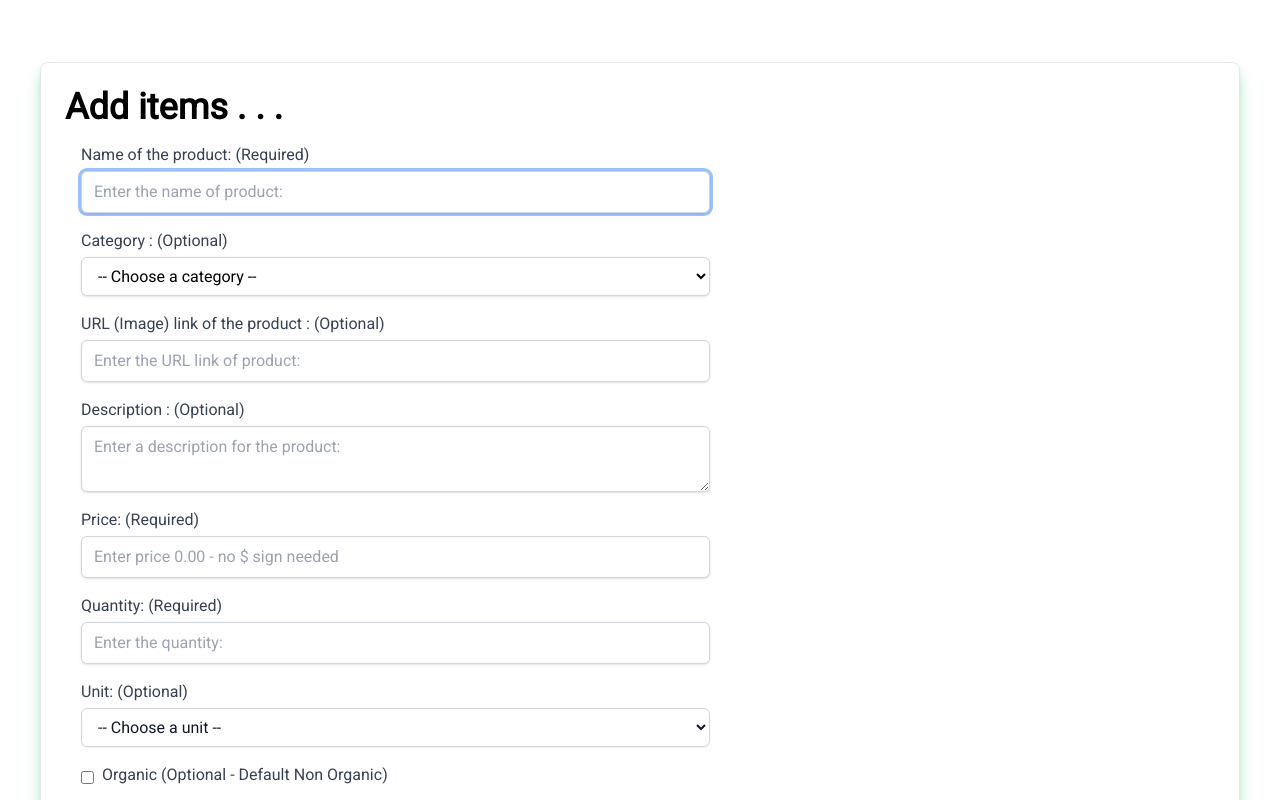
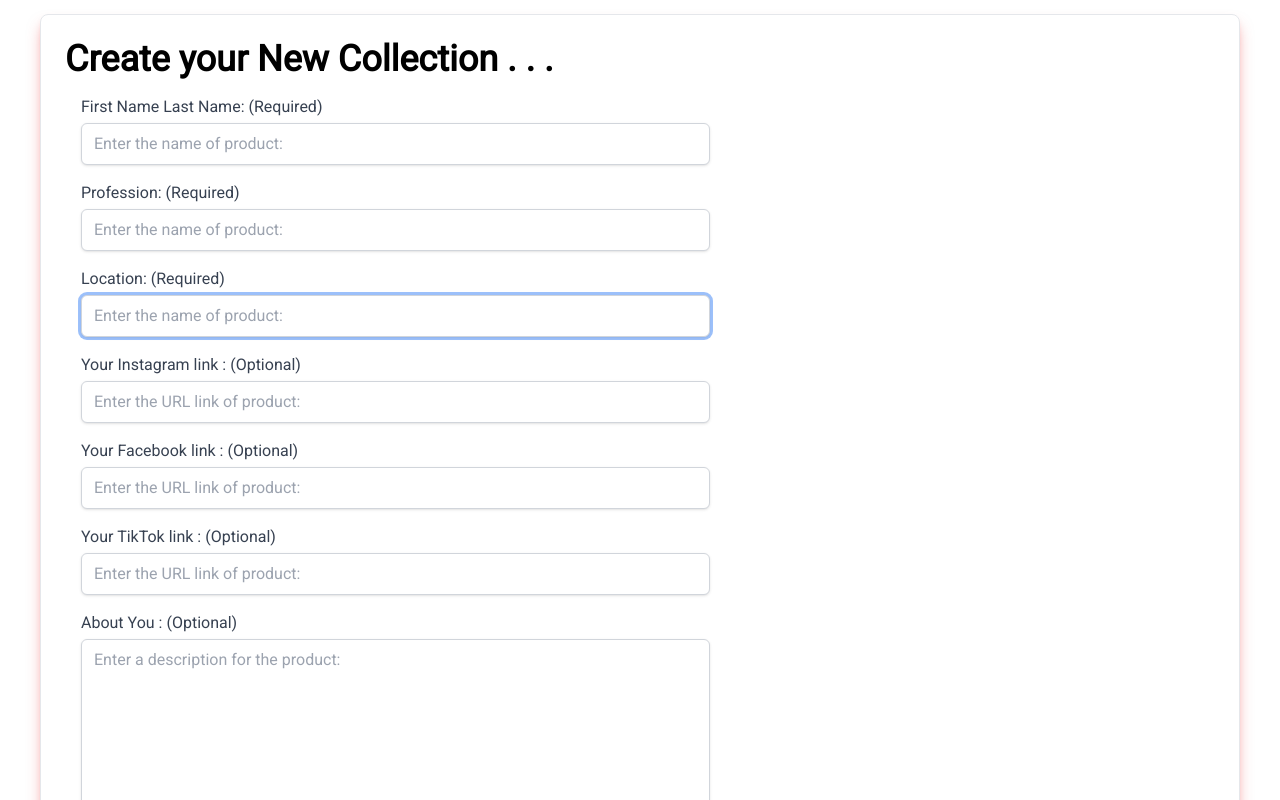
Before and after one commit to Vandhana-Mohan/art-portfolio-frontend, a React (Create React App) app: page /art/new in a window 1280 px wide. Shown: the part 380-1180 px from the top of the page. Built offline with nearby package versions, Linux system fonts and the light colour scheme.

Commit message:
new form

```diff
--- a/src/components/NavBar.js
+++ b/src/components/NavBar.js
@@ -22,7 +22,7 @@ function NavBar() {
         </li>
         <li className="mx-2 sm:mx-4 md:mx-8 lg:mx-16">
           <Link
-            to="/groceries/new"
+            to="/art/new"
             className="text-white hover:text-gray-300 text-xl font-bold transition-colors duration-300"
           >
             Add New Collection
@@ -30,7 +30,7 @@ function NavBar() {
         </li>
         <li className="mx-2 sm:mx-4 md:mx-8 lg:mx-16">
           <Link
-            to="/groceries/new"
+            to="/art/new"
             className="text-white hover:text-gray-300 text-xl font-bold transition-colors duration-300"
           >
             Add Image to Collection
--- a/src/components/PortraitEditForm.js
+++ b/src/components/PortraitEditForm.js
@@ -2,11 +2,11 @@ import { useState, useEffect } from "react";
 import { useParams, useNavigate } from "react-router-dom";
 import axios from "axios";
 
-function GroceryEditForm() {
+function PortraitEditForm() {
   let { id } = useParams();
   let navigate = useNavigate();
 
-  const [editGrocery, setEditGrocery] = useState({
+  const [editPortrait, setEditPortrait] = useState({
     name: "",
     category: "",
     image_url: "",
@@ -46,16 +46,16 @@ function GroceryEditForm() {
   ]);
 
   function handleTextChange(event) {
-    setEditGrocery({ ...editGrocery, [event.target.id]: event.target.value });
+    setEditPortrait({ ...editPortrait, [event.target.id]: event.target.value });
   }
 
   function handleCheckboxChange(event) {
-    setEditGrocery({ ...editGrocery, is_organic: event.target.checked });
+    setEditPortrait({ ...editPortrait, is_organic: event.target.checked });
   }
 
   function handleUnitChange(event) {
     const { value } = event.target;
-    setEditGrocery((prev) => ({ ...prev, unit: value }));
+    setEditPortrait((prev) => ({ ...prev, unit: value }));
   }
 
   function handleCategoryChange(event) {
@@ -64,13 +64,13 @@ function GroceryEditForm() {
       const newCategory = prompt("Enter the name of the new category:");
       if (newCategory) {
         setCategories([...categories, newCategory]);
-        setEditGrocery((prev) => ({
+        setEditPortrait((prev) => ({
           ...prev,
           category: newCategory,
         }));
       }
     } else {
-      setEditGrocery((prev) => ({
+      setEditPortrait((prev) => ({
         ...prev,
         category: value,
       }));
@@ -83,7 +83,7 @@ function GroceryEditForm() {
       .then((data) => {
         delete data.id;
 
-        setEditGrocery(data);
+        setEditPortrait(data);
       })
       .catch((error) => {
         console.log(error);
@@ -92,10 +92,10 @@ function GroceryEditForm() {
 
   function handleSubmit(event) {
     event.preventDefault();
-    console.log("3233", editGrocery);
+    console.log("3233", editPortrait);
     // console.log(`${process.env.REACT_APP_API_URL}/groceries/${id}`);
     axios
-      .put(`${process.env.REACT_APP_API_URL}/groceries/${id}`, editGrocery)
+      .put(`${process.env.REACT_APP_API_URL}/groceries/${id}`, editPortrait)
       .then(() => {
         navigate(`/groceries/${id}`);
       })
@@ -120,7 +120,7 @@ function GroceryEditForm() {
             placeholder="Enter the name of product:"
             title="Name of the Product is required"
             onChange={handleTextChange}
-            value={editGrocery.name}
+            value={editPortrait.name}
             className="border border-gray-300 rounded-md px-3 py-2 relative bg-white shadow outline-none focus:outline-none focus:ring lg:w-full"
           />
         </div>
@@ -131,7 +131,7 @@ function GroceryEditForm() {
           </label>
           <select
             id="category"
-            value={editGrocery.category}
+            value={editPortrait.category}
             title="Choose category - optional"
             onChange={handleCategoryChange}
             className="border border-gray-300 rounded-md px-3 py-2 relative bg-white shadow outline-none focus:outline-none focus:ring lg:w-full"
@@ -156,7 +156,7 @@ function GroceryEditForm() {
             onChange={handleTextChange}
             placeholder="Enter the URL link of product:"
             title="URL image link of the Product -- optional"
-            value={editGrocery.image_url}
+            value={editPortrait.image_url}
             className="border border-gray-300 rounded-md px-3 py-2 relative bg-white shadow outline-none focus:outline-none focus:ring lg:w-full"
           />
         </div>
@@ -173,7 +173,7 @@ function GroceryEditForm() {
             title="Description of the Product -- optional"
             placeholder="Enter a description for the product:"
             onChange={handleTextChange}
-            value={editGrocery.description}
+            value={editPortrait.description}
             className="border border-gray-300 rounded-md px-3 py-2 relative bg-white shadow outline-none focus:outline-none focus:ring lg:w-full"
           ></textarea>
         </div>
@@ -189,7 +189,7 @@ function GroceryEditForm() {
             min="0"
             step="0.01"
             onChange={handleTextChange}
-            value={editGrocery.price}
+            value={editPortrait.price}
             placeholder="Enter price 0.00 - no $ sign needed"
             title="Price is required"
             required
@@ -206,7 +206,7 @@ function GroceryEditForm() {
             min="0"
             step="0.01"
             onChange={handleTextChange}
-            value={editGrocery.quantity}
+            value={editPortrait.quantity}
             title="Quantity is required"
             placeholder="Enter the quantity: "
             required
@@ -222,7 +222,7 @@ function GroceryEditForm() {
             id="unit"
             onChange={handleUnitChange}
             title="Choose unit -- optional"
-            value={editGrocery.unit}
+            value={editPortrait.unit}
             className="lg:w-full py-2 px-3 rounded-md border relative bg-white  border-gray-300 bg-white text-gray-900 shadow-sm focus:outline-none focus:ring focus:ring-blue-600 focus:border-transparent"
           >
             <option value="">-- Choose a unit --</option>
@@ -278,4 +278,4 @@ function GroceryEditForm() {
   );
 }
 
-export default GroceryEditForm;
+export default PortraitEditForm;
--- a/src/components/PortraitNewForm.js
+++ b/src/components/PortraitNewForm.js
@@ -2,10 +2,10 @@ import React, { useState } from "react";
 import { useNavigate } from "react-router-dom";
 import axios from "axios";
 
-function GroceryNewForm() {
+function PortraitNewForm() {
   let navigate = useNavigate();
 
-  const [newGrocery, setNewGrocery] = useState({
+  const [newPortrait, setNewPortrait] = useState({
     name: "",
     category: "",
     image_url: "",
@@ -16,38 +16,10 @@ function GroceryNewForm() {
     is_organic: false,
   });
 
-  const unitOptions = [
-    "lbs",
-    "oz",
-    "g",
-    "kg",
-    "pt",
-    "qt",
-    "gal",
-    "doz",
-    "pack",
-  ];
-
-  const [categories, setCategories] = useState([
-    "Fruits",
-    "Vegetables",
-    "Bakery",
-    "Meat",
-    "Dairy",
-    "Canned goods",
-    "Beverages",
-    "Snacks",
-    "Frozen foods",
-    "Grains",
-    "Condiments",
-    "Baking supplies",
-    "Household items",
-  ]);
-
   function handleSubmit(event) {
     event.preventDefault();
     axios
-      .post(`${process.env.REACT_APP_API_URL}/groceries`, newGrocery)
+      .post(`${process.env.REACT_APP_API_URL}/groceries`, newPortrait)
       .then(() => {
         navigate("/");
       })
@@ -58,16 +30,16 @@ function GroceryNewForm() {
   }
 
   function handleTextChange(event) {
-    setNewGrocery({ ...newGrocery, [event.target.id]: event.target.value });
+    setNewPortrait({ ...newPortrait, [event.target.id]: event.target.value });
   }
 
   function handleCheckboxChange(event) {
-    setNewGrocery({ ...newGrocery, is_organic: event.target.checked });
+    setNewPortrait({ ...newPortrait, is_organic: event.target.checked });
   }
 
   function handleUnitChange(event) {
     const { value } = event.target;
-    setNewGrocery((prev) => ({ ...prev, unit: value }));
+    setNewPortrait((prev) => ({ ...prev, unit: value }));
   }
 
   function handleCategoryChange(event) {
@@ -76,13 +48,13 @@ function GroceryNewForm() {
       const newCategory = prompt("Enter the name of the new category:");
       if (newCategory) {
         setCategories([...categories, newCategory]);
-        setNewGrocery((prev) => ({
+        setNewPortrait((prev) => ({
           ...prev,
           category: newCategory,
         }));
       }
     } else {
-      setNewGrocery((prev) => ({
+      setNewPortrait((prev) => ({
         ...prev,
         category: value,
       }));
@@ -90,11 +62,11 @@ function GroceryNewForm() {
   }
 
   return (
-    <div className="p-4" style={{ paddingBottom: "6rem" }}>
+    <div className="p-4">
       <form onSubmit={handleSubmit} className="space-y-4">
         <div className="flex flex-col w-3/4">
           <label htmlFor="name" className="mb-1 font-medium text-gray-700">
-            Name of the product: (Required)
+            First Name Last Name: (Required)
           </label>
           <input
             id="name"
@@ -104,35 +76,48 @@ function GroceryNewForm() {
             placeholder="Enter the name of product:"
             title="Name of the Product is required"
             onChange={handleTextChange}
-            value={newGrocery.name}
+            value={newPortrait.name}
             className="border border-gray-300 rounded-md px-3 py-2 relative bg-white shadow outline-none focus:outline-none focus:ring lg:w-3/4"
           />
         </div>
 
         <div className="flex flex-col w-3/4">
-          <label htmlFor="category" className="mb-1 font-medium text-gray-700">
-            Category : (Optional)
+          <label htmlFor="name" className="mb-1 font-medium text-gray-700">
+            Profession: (Required)
           </label>
-          <select
-            id="category"
-            value={newGrocery.category}
-            title="Choose category - optional"
-            onChange={handleCategoryChange}
+          <input
+            id="name"
+            type="text"
+            required
+            autoFocus
+            placeholder="Enter the name of product:"
+            title="Name of the Product is required"
+            onChange={handleTextChange}
+            value={newPortrait.name}
             className="border border-gray-300 rounded-md px-3 py-2 relative bg-white shadow outline-none focus:outline-none focus:ring lg:w-3/4"
-          >
-            <option value="">-- Choose a category --</option>
-            {categories.map((category) => (
-              <option key={category} value={category}>
-                {category}
-              </option>
-            ))}
-            <option value="addCategory">Add new category</option>
-          </select>
+          />
+        </div>
+
+        <div className="flex flex-col w-3/4">
+          <label htmlFor="name" className="mb-1 font-medium text-gray-700">
+            Location: (Required)
+          </label>
+          <input
+            id="name"
+            type="text"
+            required
+            autoFocus
+            placeholder="Enter the name of product:"
+            title="Name of the Product is required"
+            onChange={handleTextChange}
+            value={newPortrait.name}
+            className="border border-gray-300 rounded-md px-3 py-2 relative bg-white shadow outline-none focus:outline-none focus:ring lg:w-3/4"
+          />
         </div>
 
         <div className="flex flex-col w-3/4">
           <label htmlFor="image_url" className="mb-1 font-medium text-gray-700">
-            URL (Image) link of the product : (Optional)
+            Your Instagram link : (Optional)
           </label>
           <input
             id="image_url"
@@ -140,7 +125,37 @@ function GroceryNewForm() {
             onChange={handleTextChange}
             placeholder="Enter the URL link of product:"
             title="URL image link of the Product -- optional"
-            value={newGrocery.image_url}
+            value={newPortrait.image_url}
+            className="border border-gray-300 rounded-md px-3 py-2 relative bg-white shadow outline-none focus:outline-none focus:ring lg:w-3/4"
+          />
+        </div>
+
+        <div className="flex flex-col w-3/4">
+          <label htmlFor="image_url" className="mb-1 font-medium text-gray-700">
+            Your Facebook link : (Optional)
+          </label>
+          <input
+            id="image_url"
+            type="text"
+            onChange={handleTextChange}
+            placeholder="Enter the URL link of product:"
+            title="URL image link of the Product -- optional"
+            value={newPortrait.image_url}
+            className="border border-gray-300 rounded-md px-3 py-2 relative bg-white shadow outline-none focus:outline-none focus:ring lg:w-3/4"
+          />
+        </div>
+
+        <div className="flex flex-col w-3/4">
+          <label htmlFor="image_url" className="mb-1 font-medium text-gray-700">
+            Your TikTok link : (Optional)
+          </label>
+          <input
+            id="image_url"
+            type="text"
+            onChange={handleTextChange}
+            placeholder="Enter the URL link of product:"
+            title="URL image link of the Product -- optional"
+            value={newPortrait.image_url}
             className="border border-gray-300 rounded-md px-3 py-2 relative bg-white shadow outline-none focus:outline-none focus:ring lg:w-3/4"
           />
         </div>
@@ -150,89 +165,17 @@ function GroceryNewForm() {
             htmlFor="description"
             className="mb-1 font-medium text-gray-700"
           >
-            Description : (Optional)
+            About You : (Optional)
           </label>
           <textarea
             id="description"
-            rows="2"
+            rows="10"
             title="Description of the Product -- optional"
             placeholder="Enter a description for the product:"
             onChange={handleTextChange}
-            value={newGrocery.description}
+            value={newPortrait.description}
             className="border border-gray-300 rounded-md px-3 py-2 relative bg-white shadow outline-none focus:outline-none focus:ring lg:w-3/4"
           ></textarea>
-        </div>
-
-        <div className="flex flex-col w-3/4">
-          <label htmlFor="price" className="mb-1 font-medium text-gray-700">
-            {" "}
-            Price: (Required)
-          </label>
-          <input
-            id="price"
-            type="number"
-            min="0"
-            step="0.01"
-            onChange={handleTextChange}
-            value={newGrocery.price}
-            placeholder="Enter price 0.00 - no $ sign needed"
-            title="Price is required"
-            required
-            className="border border-gray-300 rounded-md px-3 py-2 relative bg-white shadow outline-none focus:outline-none focus:ring lg:w-3/4"
-          />
-        </div>
-        <div className="flex flex-col w-3/4">
-          <label htmlFor="quantity" className="mb-1 font-medium text-gray-700">
-            Quantity: (Required)
-          </label>
-          <input
-            id="quantity"
-            type="number"
-            min="0"
-            step="0.01"
-            onChange={handleTextChange}
-            value={newGrocery.quantity}
-            title="Quantity is required"
-            placeholder="Enter the quantity: "
-            required
-            className="border border-gray-300 rounded-md px-3 py-2 relative bg-white shadow outline-none focus:outline-none focus:ring lg:w-3/4"
-          />
-        </div>
-
-        <div className="flex flex-col w-3/4">
-          <label htmlFor="unit" className="mb-1 font-medium text-gray-700">
-            Unit: (Optional)
-          </label>
-          <select
-            id="unit"
-            onChange={handleUnitChange}
-            title="Choose unit -- optional"
-            value={newGrocery.unit}
-            className="lg:w-3/4 py-2 px-3 rounded-md border relative bg-white  border-gray-300 bg-white text-gray-900 shadow-sm focus:outline-none focus:ring focus:ring-blue-600 focus:border-transparent"
-          >
-            <option value="">-- Choose a unit --</option>
-            {unitOptions.map((unit) => (
-              <option key={unit} value={unit}>
-                {unit}
-              </option>
-            ))}
-          </select>
-        </div>
-
-        <div className="flex items-center">
-          <input
-            id="is_organic"
-            type="checkbox"
-            title="Check if the product is organic -- optional"
-            onChange={handleCheckboxChange}
-            className="rounded text-primary-600 mr-2"
-          />
-          <label
-            htmlFor="is_organic"
-            className="mb-1 font-medium text-gray-700"
-          >
-            Organic (Optional - Default Non Organic)
-          </label>
         </div>
 
         <div className="flex justify-center space-x-4">
@@ -263,4 +206,4 @@ function GroceryNewForm() {
   );
 }
 
-export default GroceryNewForm;
+export default PortraitNewForm;
--- a/src/pages/New.js
+++ b/src/pages/New.js
@@ -1,11 +1,13 @@
-import GroceryNewForm from "../components/PortraitNewForm";
+import PortraitNewForm from "../components/PortraitNewForm";
 
 function New() {
   return (
     <div className="items-center mx-auto px-4 py-10 justify-center mt-4">
-      <div className="p-6 m-6 rounded-lg shadow-green-500/50 border shadow-lg">
-        <h1 className="text-4xl font-bold">Add items . . . </h1>
-        <GroceryNewForm />
+      <div className="p-6 m-6 rounded-lg shadow-red-500/50 border shadow-lg">
+        <h1 className="text-4xl font-bold">
+          Create your New Collection . . .{" "}
+        </h1>
+        <PortraitNewForm />
       </div>
     </div>
   );
```
Also changed, not shown: src/App.js (+6 -3 lines), src/components/Header.js (+13 -8 lines), src/pages/Show.js (+3 -6 lines).
